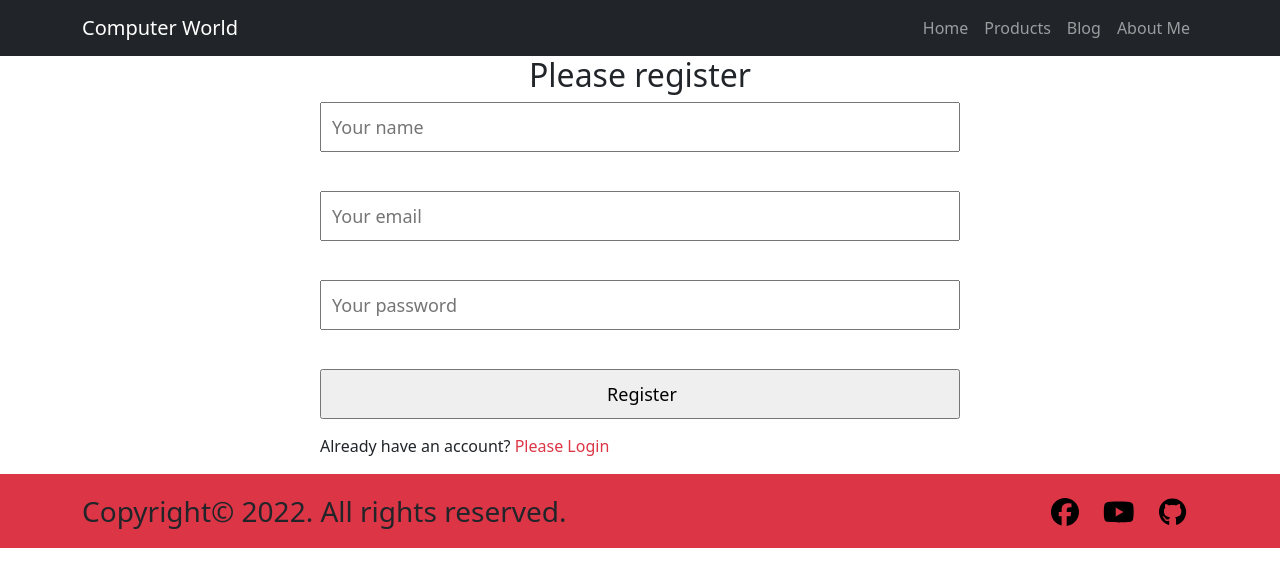
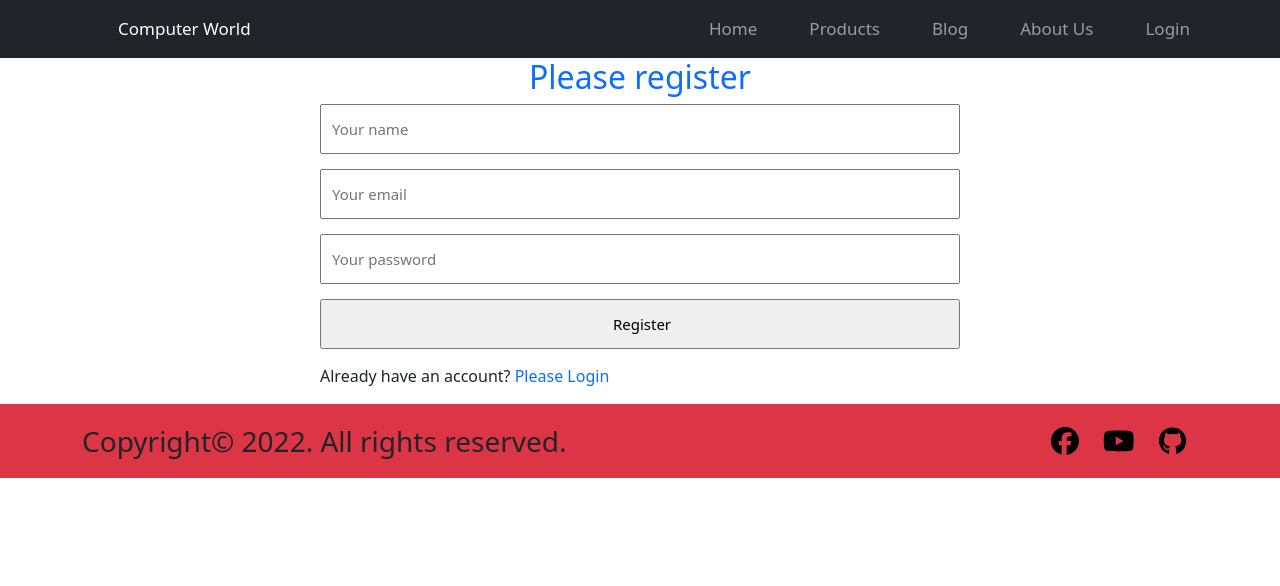
Before and after one commit to dmshikder/computer-world-client, a React (Create React App) app: page /register in a window 1280 px wide. Shown: the top 586 px of the page. Built offline with nearby package versions, Linux system fonts and the light colour scheme; no server answers.

Commit message:
inventory page linked up

```diff
--- a/src/App.js
+++ b/src/App.js
@@ -6,6 +6,7 @@ import Products from '../src/pages/Products/Products';
 import './App.css';
 import Inventory from './pages/Inventory/Inventory';
 import Login from './pages/Login/Login';
+import RequireAuth from './pages/Login/RequireAuth/RequireAuth';
 import Register from './pages/Register/Register';
 import Footer from './pages/Shared/Footer/Footer';
 import Header from './pages/Shared/Header/Header';
@@ -22,6 +23,11 @@ function App() {
        <Route path='/inventory' element={<Inventory/>}></Route>
        <Route path='/register' element={<Register/>}></Route>
        <Route path='/login' element={<Login/>}></Route>
+       <Route path="/inventory/:inventoryId" element={
+          <RequireAuth>
+            <Inventory/>
+          </RequireAuth>
+        }></Route>
        <Route path='*' element={<NotFound/>}></Route>
       </Routes>
       <Footer/>
--- a/src/pages/Inventory/Inventory.js
+++ b/src/pages/Inventory/Inventory.js
@@ -1,8 +1,17 @@
+import { Link, useParams } from "react-router-dom";
 
 const Inventory = () => {
+
+    const {inventoryId} = useParams();
     return (
         <div>
-            <h2>this is inventory</h2>
+           <h2>Product detail: {inventoryId} </h2>
+
+          <div className='text-center '>
+          <Link to='/checkout'>
+           <button className='btn btn-primary mb-5'>Delivered</button>
+           </Link>
+          </div>
         </div>
     );
 };
--- a/src/pages/Login/Login.js
+++ b/src/pages/Login/Login.js
@@ -1,8 +1,8 @@
 import { useRef } from "react";
 import { Button, Form } from "react-bootstrap";
 import {
-    useSendPasswordResetEmail,
-    useSignInWithEmailAndPassword
+  useSendPasswordResetEmail,
+  useSignInWithEmailAndPassword
 } from "react-firebase-hooks/auth";
 import { Link, useLocation, useNavigate } from "react-router-dom";
 import { toast, ToastContainer } from "react-toastify";
@@ -11,7 +11,7 @@ import auth from "../../firebase.init";
 import useToken from "../hooks/useToken";
 import Loading from "../Shared/Loading/Loading";
 import SocialLogin from "./SocialLogin/SocialLogin";
-// import SocialLogin from "../Login/SocialLogin/SocialLogin";
+
 
 const Login = () => {
   const emailRef = useRef("");
--- a/src/pages/Product/Product.js
+++ b/src/pages/Product/Product.js
@@ -1,14 +1,15 @@
+import { useNavigate } from 'react-router-dom';
 import './Product.css';
 
 
 const Product = ({product}) => {
-    const {img,name, description, price,quantity,supplier} = product;
-    // const navigate = useNavigate();
+    const {id,img,name, description, price,quantity,supplier} = product;
+    const navigate = useNavigate();
 
-    // const navigateToServiceDetail = id =>{
-    //     navigate(`/inventory/${id}`)
+    const navigateToServiceDetail = id =>{
+        navigate(`/inventory/${id}`)
 
-    // }
+    }
     return (
         <div className='product'>
             <img className='w-100' src={img} alt="" />
@@ -17,8 +18,8 @@ const Product = ({product}) => {
             <p> <span className='fw-bold'>Price:</span> ${price}</p>
             <p><span className='fw-bold'>Quantity: </span>{quantity}</p>
             <p><span className='fw-bold'>Supplier: </span>{supplier}</p>
-            {/* <button onClick={()=>navigateToServiceDetail(_id)} className='btn btn-primary'>Book: {name} </button> */}
-            <button  className='btn btn-primary'>Update Product </button>
+            <button onClick={()=>navigateToServiceDetail(id)} className='btn btn-primary'>Update Product </button>
+
         </div>
     );
 };
--- a/src/pages/Register/Register.css
+++ b/src/pages/Register/Register.css
@@ -8,6 +8,10 @@
   width: 100%;
   height: 50px;
   padding-left: 10px;
-  font-size: 18px;
+  font-size: 15px;
   margin-bottom: 15px;
 }
+.register-title {
+  text-align: center;
+  color: #0d6efd;
+}
--- a/src/pages/Register/Register.js
+++ b/src/pages/Register/Register.js
@@ -1,50 +1,48 @@
+import { useCreateUserWithEmailAndPassword } from 'react-firebase-hooks/auth';
 import { Link, useNavigate } from "react-router-dom";
+import auth from "../../firebase.init";
 import "./Register.css";
 
 const Register = () => {
-  const navigate = useNavigate();
+  const [
+      createUserWithEmailAndPassword,
+      user,
+      loading,
+      error,
+    ] = useCreateUserWithEmailAndPassword(auth, {sendEmailVerification:true});
 
-  const navigateLogin = () => {
-    navigate("/login");
-  };
+  const navigate =useNavigate();
+  const navigateLogin = () =>{
+      navigate('/login');
+  }
+  if(user){
+      navigate('/home')
+  }
 
-  const handleRegister = (event) => {
-    event.prevent.default();
-  };
+
+  const handleRegister = event =>{
+      event.preventDefault();
+
+      const name = event.target.name.value;
+      const email = event.target.email.value;
+      const password = event.target.password.value;
+
+      createUserWithEmailAndPassword(email, password);
+      console.log(createUserWithEmailAndPassword)
+
+console.log(password,name)
+  }
   return (
-    <div className="register-form">
-      <h2 style={{ textAlign: "center" }}>Please register</h2>
-      <form onSubmit={handleRegister}>
-        <input type="text" name="name" id="" placeholder="Your name" /> <br />
-        <input
-          type="email"
-          name="email"
-          id=""
-          placeholder="Your email"
-          required
-        />{" "}
-        <br />
-        <input
-          type="password"
-          name="password"
-          id=""
-          placeholder="Your password"
-          required
-        />{" "}
-        <br />
-        <input type="submit" value="Register" />
-      </form>
-      <p>
-        Already have an account?{" "}
-        <Link
-          to="/login"
-          className="text-danger text-decoration-none"
-          onClick={navigateLogin}
-        >
-          Please Login
-        </Link>
-      </p>
-    </div>
+      <div className="register-form">
+          <h2 className='register-title'>Please register</h2>
+          <form onSubmit={handleRegister}>
+              <input type="text" name="name" id=""  placeholder="Your name" required/>
+              <input type="email" name="email" id=""  placeholder="Your email" required/>
+         <input type="password" name="password" id="" placeholder='Your password' required/>
+              <input type="submit" value="Register" />
+          </form>
+          <p>Already have an account? <Link to='/login' className='text-primary text-decoration-none '  onClick={navigateLogin}>Please Login</Link></p>
+      </div>
   );
 };
 
--- /dev/null
+++ b/src/pages/Shared/Header/Header.css
@@ -0,0 +1,26 @@
+/* .header {
+  height: 80px;
+  background-color: #1c2b35;
+  display: flex;
+  align-items: center;
+  justify-content: space-between;
+  padding-left: 140px;
+  padding-right: 140px;
+} */
+
+.header a {
+  color: #ffffff;
+  text-decoration: none;
+  font-size: 17px;
+  margin-left: 36px;
+}
+.header a:hover {
+  color: orange;
+}
+
+.signout {
+  border-radius: 14px;
+}
+.signout:hover {
+  background-color: aqua;
+}
--- a/src/pages/Shared/Header/Header.js
+++ b/src/pages/Shared/Header/Header.js
@@ -1,13 +1,22 @@
+import { signOut } from "firebase/auth";
 import { Container, Nav, Navbar } from "react-bootstrap";
+import { useAuthState } from "react-firebase-hooks/auth";
 import { Link } from 'react-router-dom';
+import auth from "../../../firebase.init";
+import './Header.css';
 
 
 
 const Header = () => {
+  const [user] = useAuthState(auth);
+
+    const handleSignOut =()=>{
+        signOut(auth);
+    }
 
 
     return (
-        <Navbar collapseOnSelect expand="lg" bg="dark" variant="dark">
+        <Navbar collapseOnSelect expand="lg" bg="dark" variant="dark" className="header">
       <Container>
         <Navbar.Brand href="#home">Computer World</Navbar.Brand>
         <Navbar.Toggle aria-controls="responsive-navbar-nav" />
@@ -20,7 +29,12 @@ const Header = () => {
           <Nav.Link as={Link}  to="/home">Home</Nav.Link>
       <Nav.Link as={Link}  to="/products">Products</Nav.Link>
       <Nav.Link as={Link}  to="/blogs">Blog</Nav.Link>
-      <Nav.Link as={Link}  to="/about">About Me</Nav.Link>
+      <Nav.Link as={Link}  to="/about">About Us</Nav.Link>
+      {
+                    user ?
+
+                    <button className="signout" onClick={handleSignOut}> sign out</button> : <Nav.Link as={Link}  to="/login">Login</Nav.Link>
+                }
           </Nav>
         </Navbar.Collapse>
       </Container>
```
Also changed, not shown: public/fakedata.json (+11 -0 lines).
